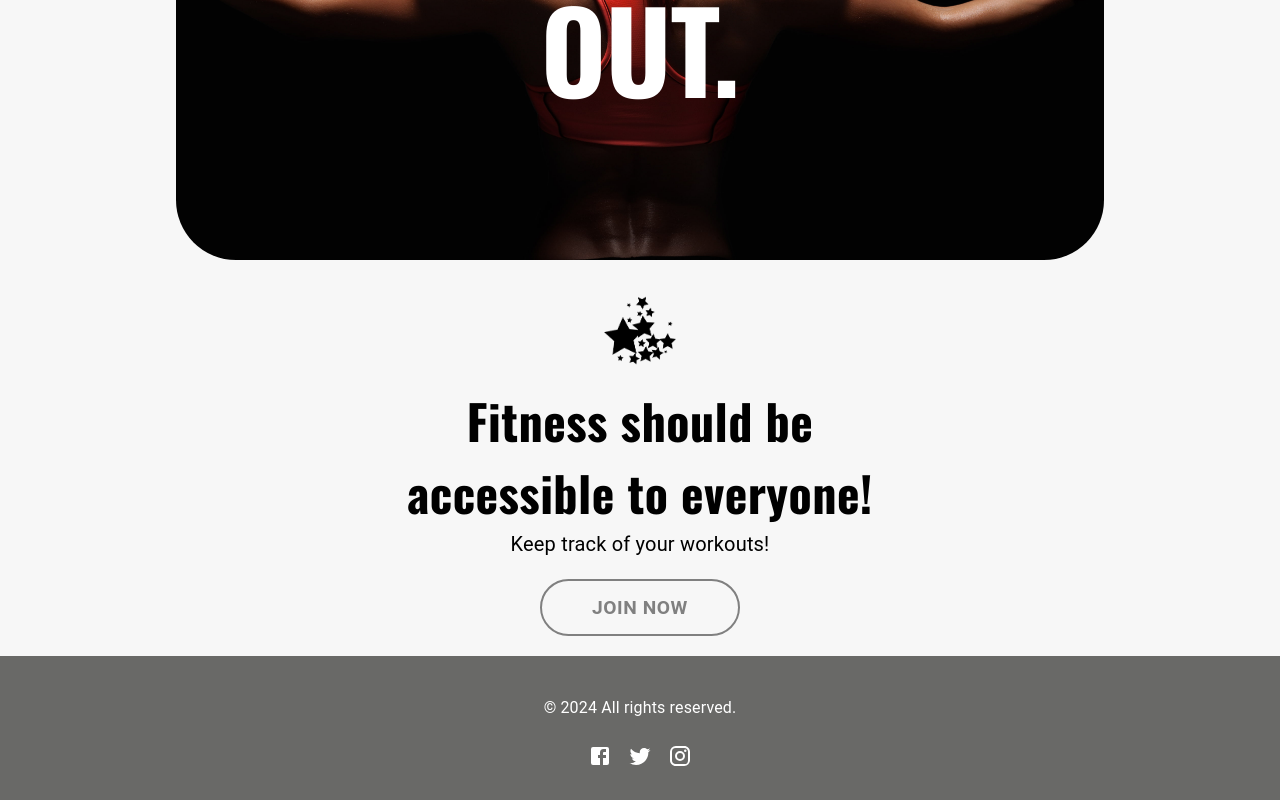
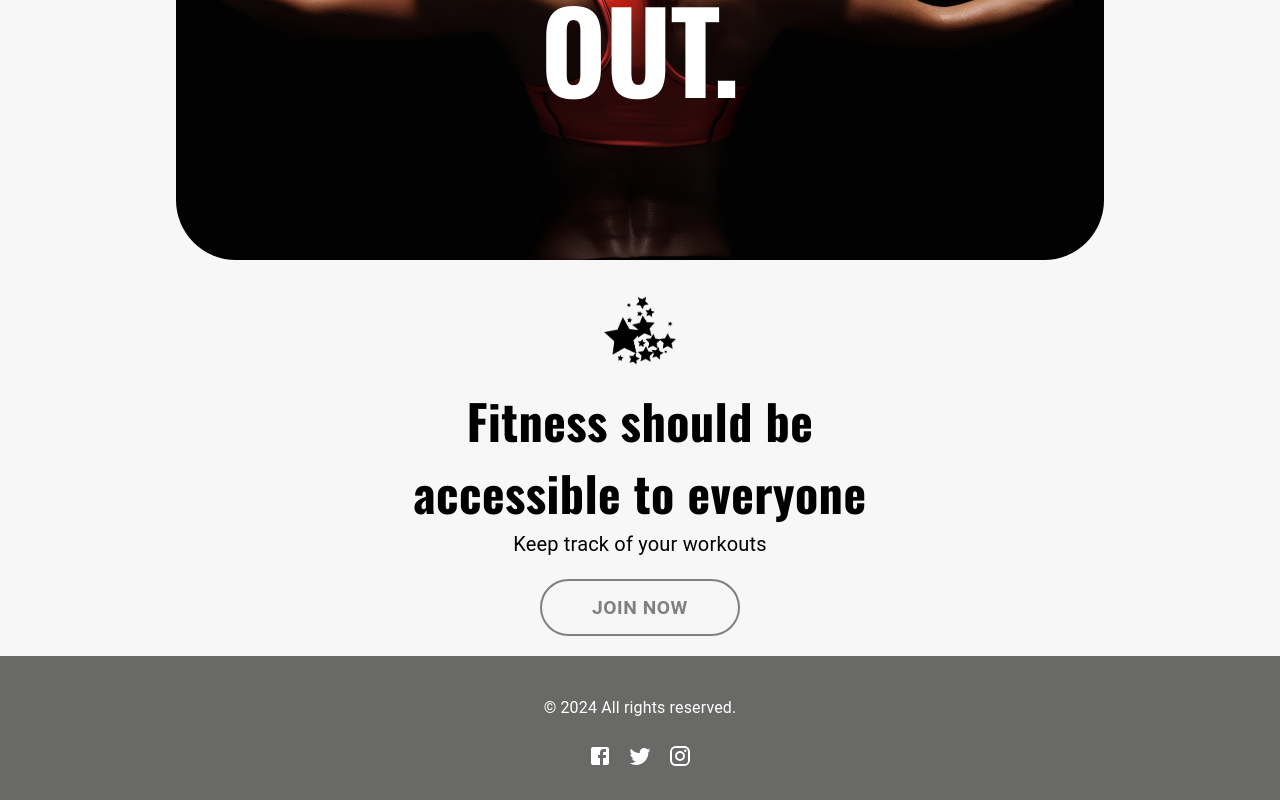
Before and after one commit to itsojaswi/frontend-devops, a React (Vite) app: page / in a window 1280 px wide. Shown: the part 843-1643 px from the top of the page. Built offline with nearby package versions, Linux system fonts and the light colour scheme.

Commit message:
frontend

```diff
--- a/src/components/Home.jsx
+++ b/src/components/Home.jsx
@@ -72,10 +72,10 @@ const Home = () => {
         }}
       >
         Fitness should be
-        <br />accessible to everyone!
+        <br />accessible to everyone
       </Typography>
       <Typography sx={{fontSize:20}}>
-        Keep track of your workouts!
+        Keep track of your workouts
       </Typography>
       <Button
       variant="outlined"
```
